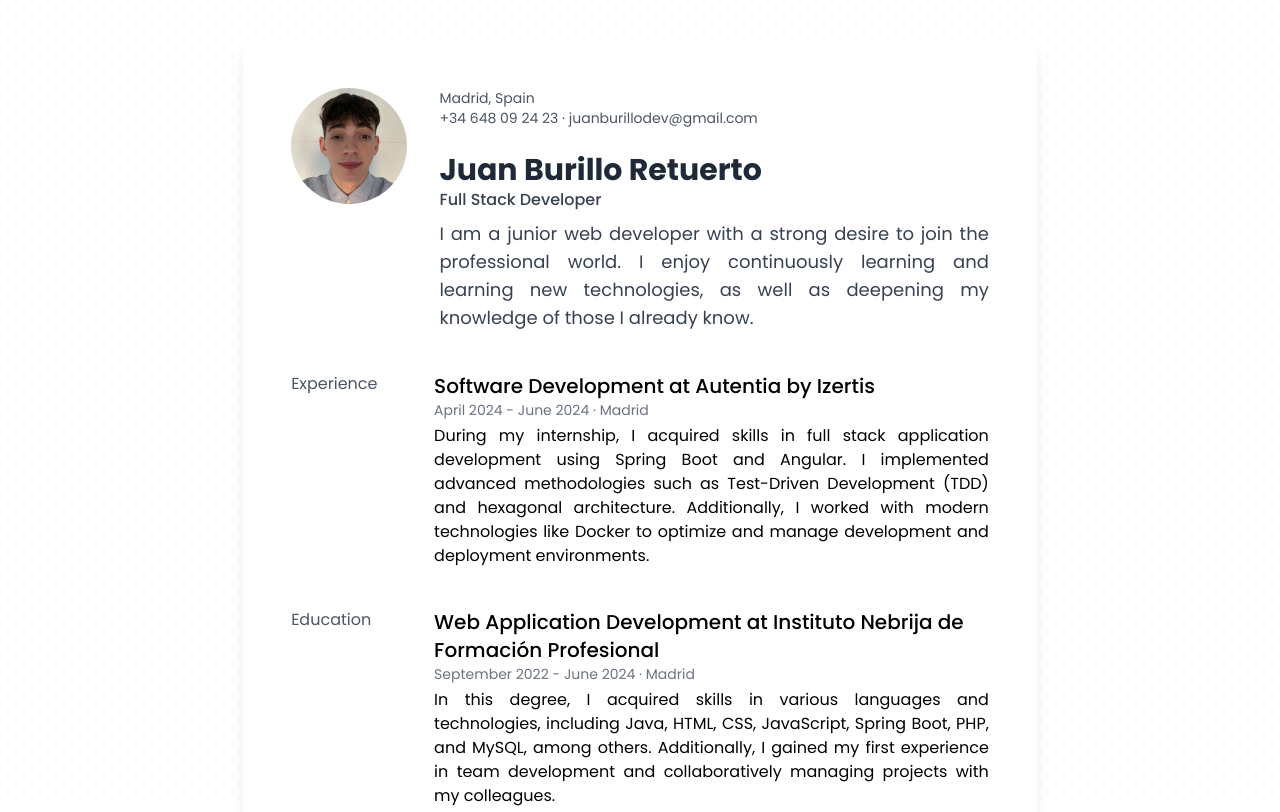
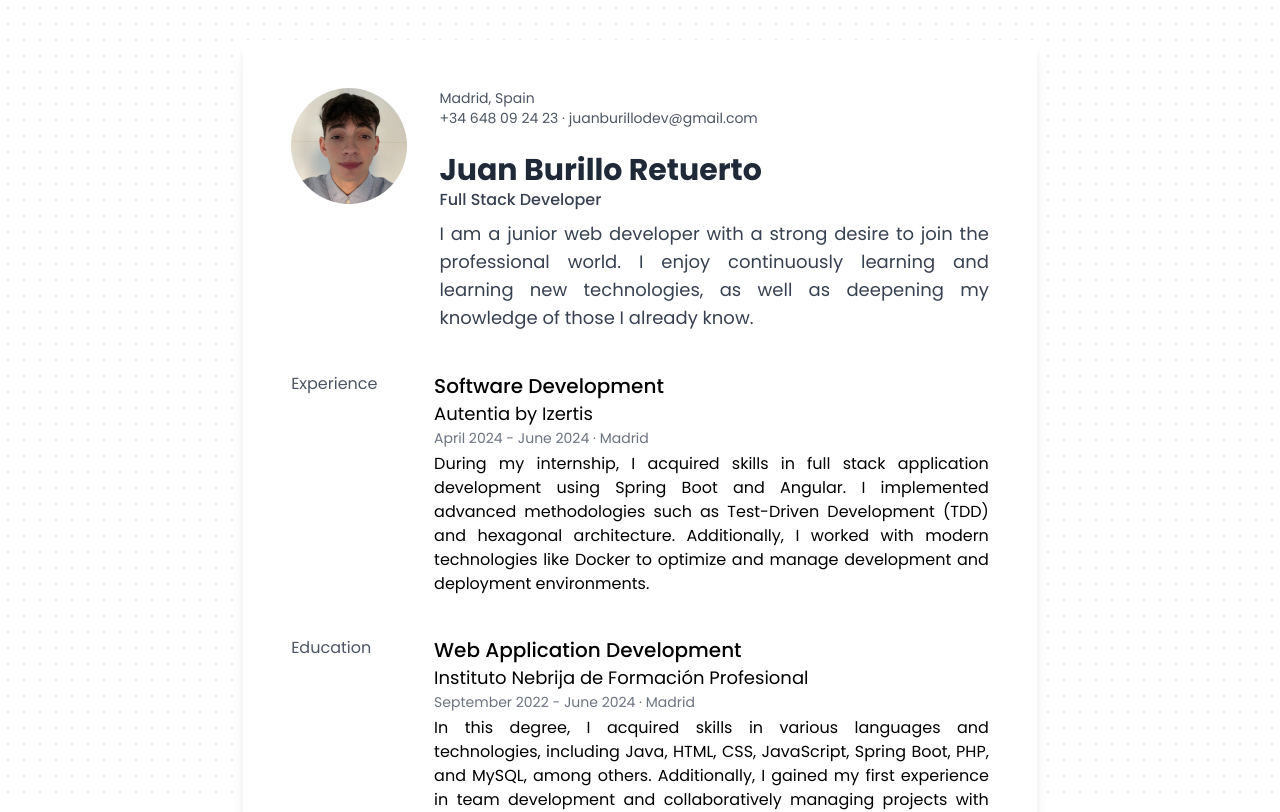
Before and after one commit to juanburillo/curriculum-vitae, a Vue app: page / in a window 1280 px wide. Shown: the top 812 px of the page. Built offline with nearby package versions, Linux system fonts and the light colour scheme.

Commit message:
feat: :lipstick: edit education and experience layouts

```diff
--- a/src/components/Education.vue
+++ b/src/components/Education.vue
@@ -8,8 +8,9 @@ import data from '../locales/data.json';
 
     <div class="w-5/6">
       <div v-for="degree in data.education">
-        <h1 class="font-medium text-xl">{{ degree.title }} at {{ degree.school }}</h1>
-        <h2 class="text-gray-500 text-sm">{{ degree.startDate }} - {{ degree.endDate }} &middot; {{ degree.city }}</h2>
+        <h1 class="font-medium text-xl">{{ degree.title }}</h1>
+        <h2 class="text-lg">{{ degree.school }}</h2>
+        <h3 class="text-gray-500 text-sm">{{ degree.startDate }} - {{ degree.endDate }} &middot; {{ degree.city }}</h3>
         <p class="mt-1 text-justify">{{ degree.description }}</p>
       </div>
     </div>
--- a/src/components/Experience.vue
+++ b/src/components/Experience.vue
@@ -8,8 +8,9 @@ import data from '../locales/data.json';
 
     <div class="w-5/6">
       <div v-for="job in data.experience">
-        <h1 class="font-medium text-xl">{{ job.title }} at {{ job.employer }}</h1>
-        <h2 class="text-gray-500 text-sm">{{ job.startDate }} - {{ job.endDate }} &middot; {{ job.city }}</h2>
+        <h1 class="font-medium text-xl">{{ job.title }}</h1>
+        <h2 class="text-lg">{{ job.employer }}</h2>
+        <h3 class="text-gray-500 text-sm">{{ job.startDate }} - {{ job.endDate }} &middot; {{ job.city }}</h3>
         <p class="mt-1 text-justify">{{ job.description }}</p>
       </div>
     </div>
```
